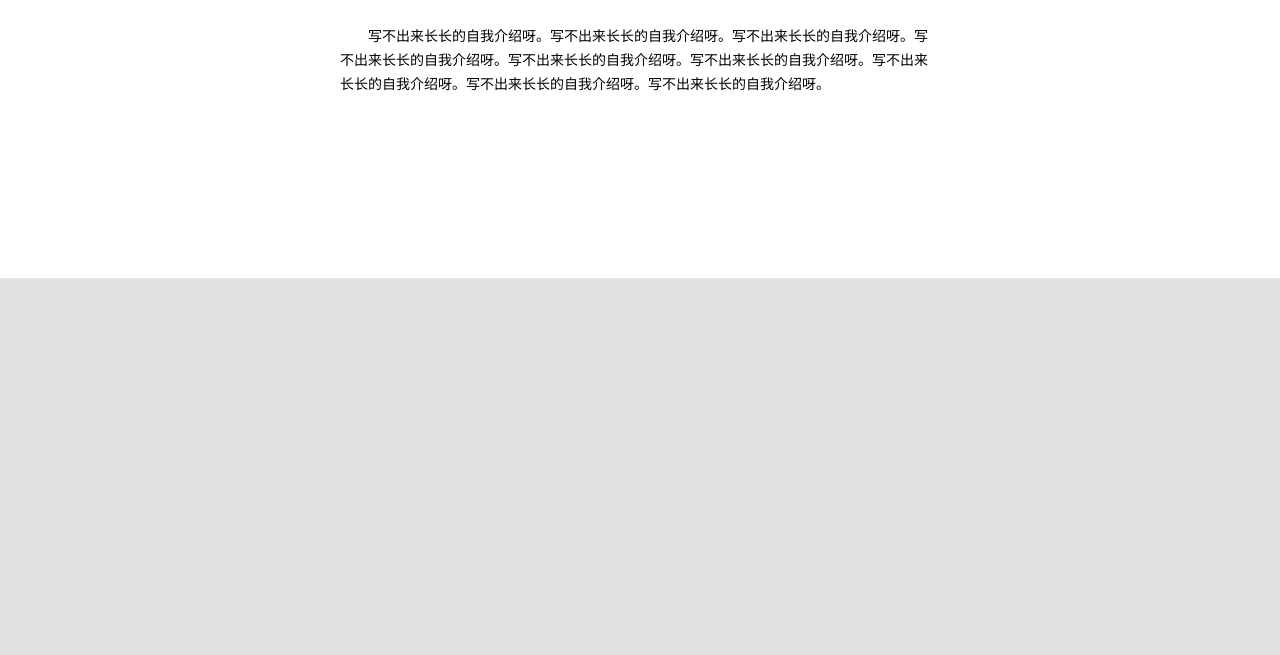
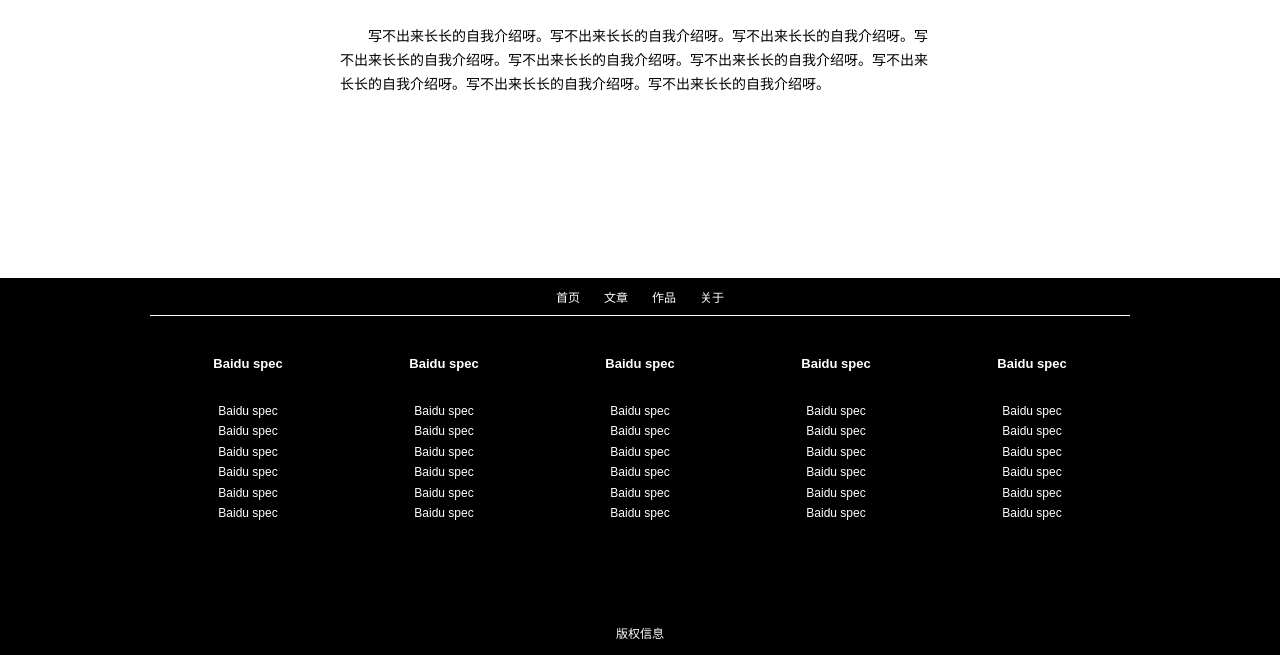
Before and after one commit to Rong08077/BaiduIFE2015, a plain HTML site: page task0001/Practice7/index.html in a window 1280 px wide. Shown: the part 1350-2005 px from the top of the page. Before the commit the page ends 1628 px from the top, so only its background shows below. Drawn offline with Linux system fonts and the light colour scheme.

Commit message:
Practice7 day3

```diff
--- a/task0001/Practice7/css/style.css
+++ b/task0001/Practice7/css/style.css
@@ -67,6 +67,70 @@ body {
     .icon-github {
         display: none;
     }
+}
+
+
+/* footer */
+.footer {
+    clear: both;
+    font-size: 12px;
+    background: #000;
+}
+
+.footer-nav ul {
+    float: left;
+    position: relative;
+    left: 50%;
+    margin: 10px 0;
+}
+
+.footer-nav li {
+    float: left;
+    position: relative;
+    right: 50%;
+    margin: 0 12px;
+}
+
+.link {
+    clear: left;
+    overflow: hidden;
+    width: 980px;
+    margin: 0 auto 100px;
+    text-align: center;
+    border-top: 1px solid #fff;
+}
+
+.link hr {
+    border: none;
+    border-top: 1px solid #e2e2e2;
+}
+
+.link-item {
+    float: left;
+    width: 196px;
+}
+
+.link-title {
+    margin: 40px 0 30px;
+    font-size: 13px;
+    color: #fff;
+}
+
+.link-content {
+    line-height: 170%;
+}
+
+.link-content li :hover {
+    text-decoration: underline;
+}
+
+.copyright {
+    text-align: center;
+}
+
+.copyright p {
+    color: #fff;
+    margin-bottom: 20px;
 }
 
 /* main-index */
--- a/task0001/Practice7/index.html
+++ b/task0001/Practice7/index.html
@@ -53,5 +53,76 @@
 			<p>写不出来长长的自我介绍呀。写不出来长长的自我介绍呀。写不出来长长的自我介绍呀。写不出来长长的自我介绍呀。写不出来长长的自我介绍呀。写不出来长长的自我介绍呀。写不出来长长的自我介绍呀。写不出来长长的自我介绍呀。写不出来长长的自我介绍呀。</p>
 		</div>
 	</div>
+	<footer class="footer">
+		<nav class="footer-nav">
+            <ul>
+                <li><a href="index.html">首页</a></li>
+                <li><a href="blog.html">文章</a></li>
+                <li><a href="gallery.html">作品</a></li>
+                <li><a href="about.html">关于</a></li>
+            </ul>
+        </nav>
+        <div class="link">
+            <div class="link-item">
+                <h2 class="link-title link-left">Baidu spec</h2>
+                <ul class="link-content">
+                    <li><a href="https://github.com/ecomfe/spec">Baidu spec</a></li>
+                    <li><a href="https://github.com/ecomfe/spec">Baidu spec</a></li>
+                    <li><a href="https://github.com/ecomfe/spec">Baidu spec</a></li>
+                    <li><a href="https://github.com/ecomfe/spec">Baidu spec</a></li>
+                    <li><a href="https://github.com/ecomfe/spec">Baidu spec</a></li>
+                    <li><a href="https://github.com/ecomfe/spec">Baidu spec</a></li>
+                </ul>
+            </div>
+            <div class="link-item">
+                <h2 class="link-title">Baidu spec</h2>
+                <ul class="link-content">
+                    <li><a href="https://github.com/ecomfe/spec">Baidu spec</a></li>
+                    <li><a href="https://github.com/ecomfe/spec">Baidu spec</a></li>
+                    <li><a href="https://github.com/ecomfe/spec">Baidu spec</a></li>
+                    <li><a href="https://github.com/ecomfe/spec">Baidu spec</a></li>
+                    <li><a href="https://github.com/ecomfe/spec">Baidu spec</a></li>
+                    <li><a href="https://github.com/ecomfe/spec">Baidu spec</a></li>
+                </ul>
+            </div>
+            <div class="link-item">
+                <h2 class="link-title">Baidu spec</h2>
+                <ul class="link-content">
+                    <li><a href="https://github.com/ecomfe/spec">Baidu spec</a></li>
+                    <li><a href="https://github.com/ecomfe/spec">Baidu spec</a></li>
+                    <li><a href="https://github.com/ecomfe/spec">Baidu spec</a></li>
+                    <li><a href="https://github.com/ecomfe/spec">Baidu spec</a></li>
+                    <li><a href="https://github.com/ecomfe/spec">Baidu spec</a></li>
+                    <li><a href="https://github.com/ecomfe/spec">Baidu spec</a></li>
+                </ul>
+            </div>
+            <div class="link-item">
+                <h2 class="link-title">Baidu spec</h2>
+                <ul class="link-content">
+                    <li><a href="https://github.com/ecomfe/spec">Baidu spec</a></li>
+                    <li><a href="https://github.com/ecomfe/spec">Baidu spec</a></li>
+                    <li><a href="https://github.com/ecomfe/spec">Baidu spec</a></li>
+                    <li><a href="https://github.com/ecomfe/spec">Baidu spec</a></li>
+                    <li><a href="https://github.com/ecomfe/spec">Baidu spec</a></li>
+                    <li><a href="https://github.com/ecomfe/spec">Baidu spec</a></li>
+                </ul>
+            </div>
+            <div class="link-item">
+                <h2 class="link-title">Baidu spec</h2>
+                <ul class="link-content">
+                    <li><a href="https://github.com/ecomfe/spec">Baidu spec</a></li>
+                    <li><a href="https://github.com/ecomfe/spec">Baidu spec</a></li>
+                    <li><a href="https://github.com/ecomfe/spec">Baidu spec</a></li>
+                    <li><a href="https://github.com/ecomfe/spec">Baidu spec</a></li>
+                    <li><a href="https://github.com/ecomfe/spec">Baidu spec</a></li>
+                    <li><a href="https://github.com/ecomfe/spec">Baidu spec</a></li>
+                </ul>
+            </div>
+        </div>
+        <div class="copyright">
+            <p>版权信息</p>
+            <a href="https://github.com/Rong08077" target="_blank"><img src="img/icon-github.png"></a>
+        </div>
+	</footer>
 </body>
 </html>
```
